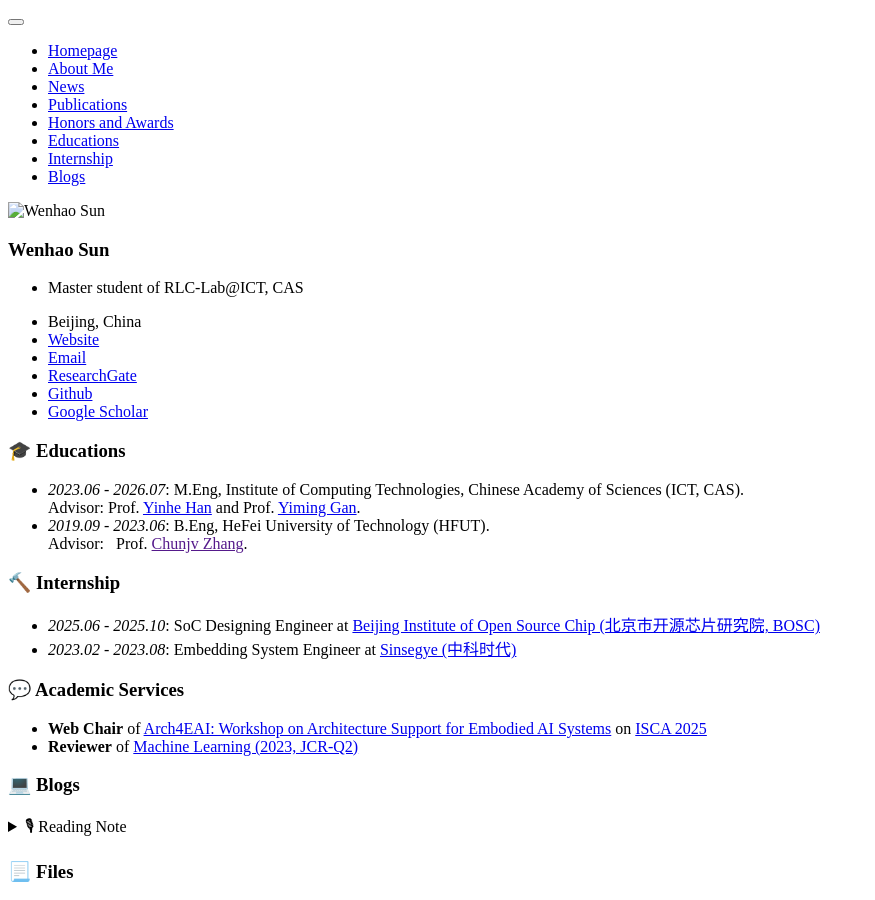
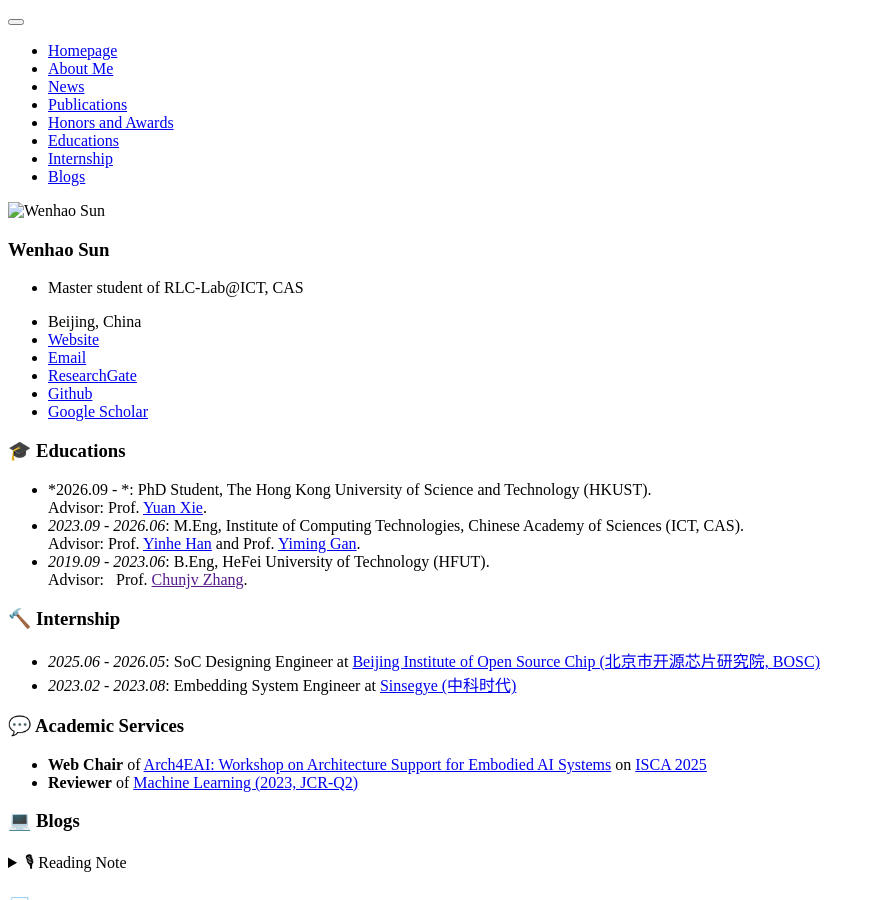
Before and after one commit to sun123-cmd/sun123-cmd.github.io, a Jekyll site: the page built from _pages/includes/blogs.md, in a window 1280 px wide and 900 px high. Shown: the whole window, without its empty margins (0-875 px from the left). Built offline with Jekyll 4.4.1, drawn with Linux system fonts in a browser that asks for light colours; our own code applies the rules of GitHub Pages for plain Markdown files.

Commit message:
Update blogs.md

```diff
--- a/_pages/includes/blogs.md
+++ b/_pages/includes/blogs.md
@@ -1,11 +1,13 @@
 # 🎓 Educations
-- *2023.06 - 2026.07*:  M.Eng, Institute of Computing Technologies, Chinese Academy of Sciences (ICT, CAS).
+- *2026.09 - *:  PhD Student, The Hong Kong University of Science and Technology (HKUST).
+<br/> Advisor:  Prof. [Yuan Xie](https://ece.hkust.edu.hk/yuanxie).
+- *2023.09 - 2026.06*:  M.Eng, Institute of Computing Technologies, Chinese Academy of Sciences (ICT, CAS).
 <br/> Advisor:  Prof. [Yinhe Han](https://ict.cas.cn/sourcedb/cn/jssrck/201610/t20161010_4674169.html) and Prof. [Yiming Gan](https://yiminggan.com/).
 - *2019.09 - 2023.06*:  B.Eng, HeFei University of Technology (HFUT).
 <br/> Advisor:  Prof. [Chunjv Zhang]().
 
 # 🔨 Internship
-- *2025.06 - 2025.10*:  SoC Designing Engineer at [Beijing Institute of Open Source Chip (北京市开源芯片研究院, BOSC)](https://www.bosc.ac.cn/)
+- *2025.06 - 2026.05*:  SoC Designing Engineer at [Beijing Institute of Open Source Chip (北京市开源芯片研究院, BOSC)](https://www.bosc.ac.cn/)
 - *2023.02 - 2023.08*:  Embedding System Engineer at [Sinsegye (中科时代)](https://www.sinsegye.com/)
 
 # 💬 Academic Services
```
